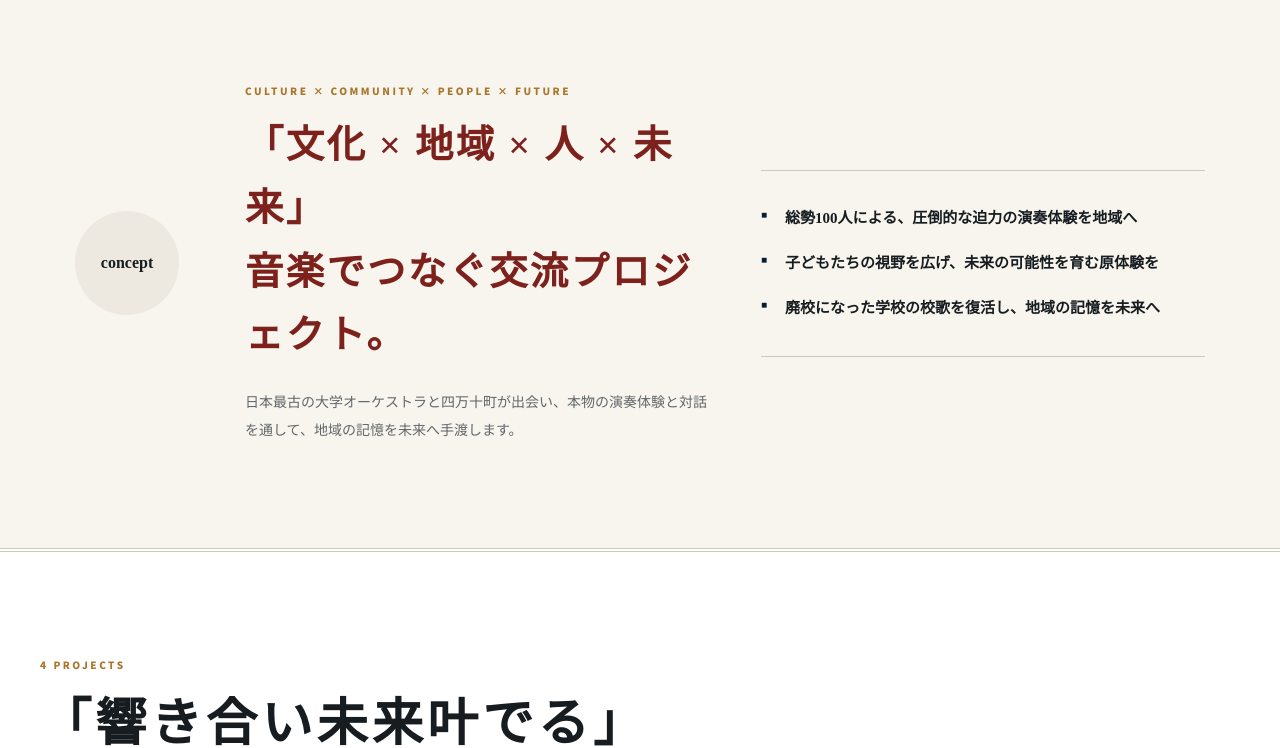
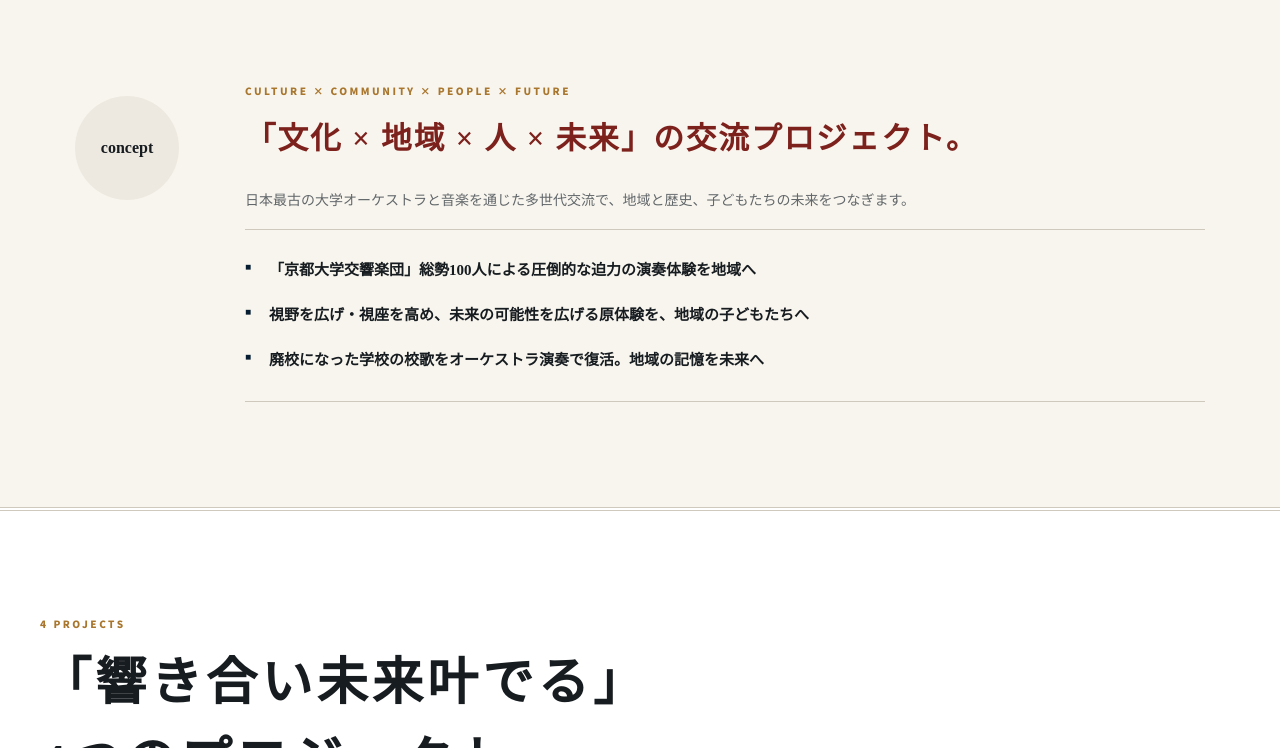
Before and after one commit to tetiteti36-wq/shimanto-orchestra-project-renewal, a plain HTML site: page index.html in a window 1280 px wide. Shown: the part 842-1590 px from the top of the page. Drawn offline with Linux system fonts and the light colour scheme.

Commit message:
Match concept copy to flyer

```diff
--- a/index.html
+++ b/index.html
@@ -45,13 +45,13 @@
       <div class="concept-label"><span>concept</span></div>
       <div class="concept-copy">
         <p class="section-kicker">CULTURE × COMMUNITY × PEOPLE × FUTURE</p>
-        <h2 id="concept-title">「文化 × 地域 × 人 × 未来」<br>音楽でつなぐ交流プロジェクト。</h2>
-        <p>日本最古の大学オーケストラと四万十町が出会い、本物の演奏体験と対話を通して、地域の記憶を未来へ手渡します。</p>
+        <h2 id="concept-title">「文化 × 地域 × 人 × 未来」の交流プロジェクト。</h2>
+        <p>日本最古の大学オーケストラと音楽を通じた多世代交流で、地域と歴史、子どもたちの未来をつなぎます。</p>
       </div>
       <ul class="concept-points">
-        <li>総勢100人による、圧倒的な迫力の演奏体験を地域へ</li>
-        <li>子どもたちの視野を広げ、未来の可能性を育む原体験を</li>
-        <li>廃校になった学校の校歌を復活し、地域の記憶を未来へ</li>
+        <li>「京都大学交響楽団」総勢100人による圧倒的な迫力の演奏体験を地域へ</li>
+        <li>視野を広げ・視座を高め、未来の可能性を広げる原体験を、地域の子どもたちへ</li>
+        <li>廃校になった学校の校歌をオーケストラ演奏で復活。地域の記憶を未来へ</li>
       </ul>
     </section>
 
--- a/style.css
+++ b/style.css
@@ -65,12 +65,12 @@ button { font: inherit; }
 
 .concept {
   max-width: 1200px; margin: auto; padding: 105px 35px;
-  display: grid; grid-template-columns: 120px 1.05fr 1fr; gap: 50px; align-items: center;
+  display: grid; grid-template-columns: 120px 1fr; gap: 16px 50px; align-items: center;
 }
 .concept-label { display: grid; place-items: center; width: 104px; height: 104px; border-radius: 50%; background: var(--paper-deep); font: 600 16px var(--serif); }
-.concept-copy h2 { margin: 16px 0 20px; color: var(--wine); font: 700 clamp(25px, 3vw, 40px)/1.65 var(--serif); letter-spacing: .06em; }
+.concept-copy h2 { margin: 16px 0 20px; color: var(--wine); font: 700 clamp(23px, 2.4vw, 34px)/1.65 var(--serif); letter-spacing: .06em; }
 .concept-copy > p:last-child { margin: 0; color: var(--muted); font-size: 14px; line-height: 2; }
-.concept-points { margin: 0; padding: 25px 0; list-style: none; border-top: 1px solid var(--line); border-bottom: 1px solid var(--line); }
+.concept-points { grid-column: 2; margin: 0; padding: 18px 0; list-style: none; border-top: 1px solid var(--line); border-bottom: 1px solid var(--line); }
 .concept-points li { position: relative; padding: 9px 0 9px 24px; font: 600 15px/1.8 var(--serif); }
 .concept-points li::before { content: "■"; position: absolute; left: 0; top: 10px; color: var(--navy); font-size: 10px; }
 
@@ -168,7 +168,7 @@ dialog p { font-size: 13px; line-height: 2; }
   .concept { padding: 75px 24px; display: block; }
   .concept-label { width: 78px; height: 78px; margin-bottom: 28px; font-size: 12px; }
   .concept-copy h2 { font-size: 25px; }
-  .concept-points { margin-top: 35px; }
+  .concept-points { grid-column: auto; margin-top: 35px; }
   .section-heading { display: block; }
   .section-heading > p { margin-top: 20px; }
   .projects { padding: 75px 16px 85px; }
```
